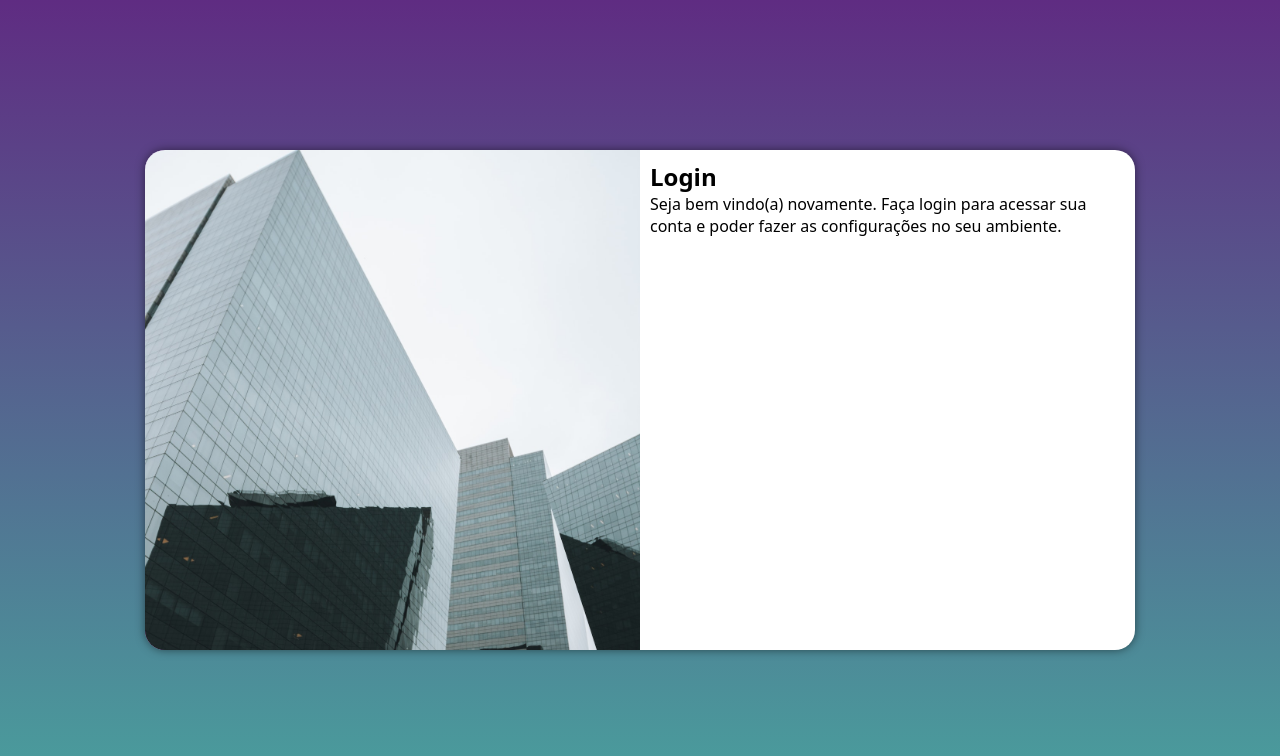
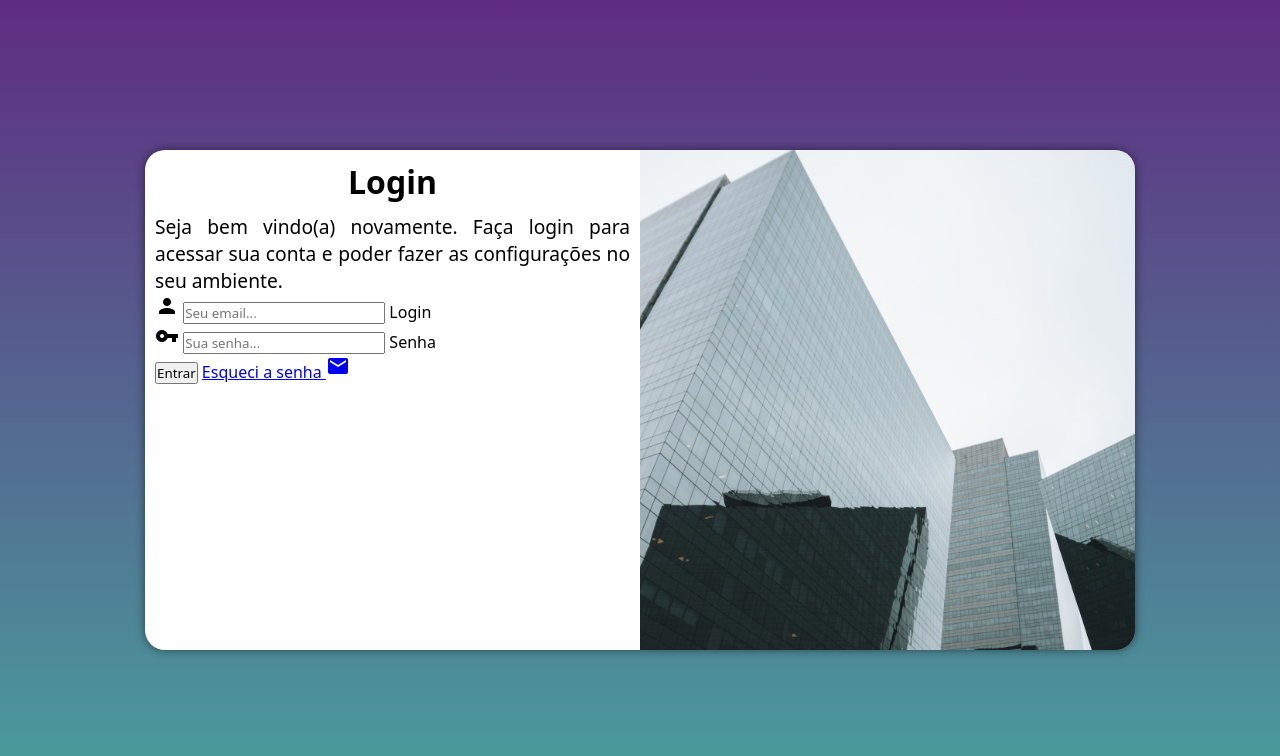
Before and after one commit to leonardovere/projeto-login, a plain HTML site: page index.html in a window 1280 px wide. Drawn offline with Linux system fonts and the light colour scheme.

Commit message:
Adicionei o formulário

```diff
--- a/estilos/media-query.css
+++ b/estilos/media-query.css
@@ -32,13 +32,21 @@
     }
 
     section#login > div#imagem {
-        float: left;
+        float: right;
         width: 50%;
         height: 100%;
     }
 
     section#login div#formulario {
-        float: right;
+        float: left;
         width: 50%;
     }
+
+    div#formulario > h1 {
+        font-size: 2em;
+    }
+
+    div#formulario > p {
+        font-size: 1.2em;
+    }
 }
--- a/estilos/style.css
+++ b/estilos/style.css
@@ -64,3 +64,13 @@ section#login > div#imagem {
 section#login > div#formulario {
     padding: 10px;
 }
+
+div#formulario > h1 {
+    text-align: center;
+    margin-bottom: 10px;
+}
+
+div#formulario > p {
+    font-size: 0.8em;
+    text-align: justify;
+}
--- a/index.html
+++ b/index.html
@@ -1,13 +1,16 @@
 <!DOCTYPE html>
 <html lang="pt-br">
+
 <head>
     <meta charset="UTF-8">
     <meta http-equiv="X-UA-Compatible" content="IE=edge">
     <meta name="viewport" content="width=device-width, initial-scale=1.0">
     <title>Login</title>
+    <link href="https://fonts.googleapis.com/icon?family=Material+Icons" rel="stylesheet">
     <link rel="stylesheet" href="estilos/style.css">
     <link rel="stylesheet" href="estilos/media-query.css">
 </head>
+
 <body>
     <main>
         <section id="login">
@@ -15,13 +18,28 @@
 
             <div id="formulario">
                 <h1>Login</h1>
-                <p>Seja bem vindo(a) novamente. Faça login para acessar sua conta e poder fazer as configurações no seu ambiente.</p>
+                <p>Seja bem vindo(a) novamente. Faça login para acessar sua conta e poder fazer as configurações no seu
+                    ambiente.</p>
 
-                <form action="login.php" method="post">
+                <form action="login.php" method="post" autocomplete="on">
+                    <div class="campo">
+                        <i class="material-icons">person</i>
+                        <input type="email" name="email" id="email" placeholder="Seu email..." autocomplete="email" required maxlength="30">
+                        <label for="email">Login</label>
+                    </div>
 
+                    <div class="campo">
+                        <i class="material-icons">vpn_key</i>
+                        <input type="password" name="senha" id="senha" placeholder="Sua senha..." autocomplete="current-password" required minlength="8" maxlength="20">
+                        <label for="senha">Senha</label>
+                    </div>
+
+                    <input type="submit" value="Entrar">
+                    <a href="esqueci.html">Esqueci a senha <i class="material-icons">mail</i> </a>
                 </form>
             </div>
         </section>
     </main>
 </body>
+
 </html>
```
